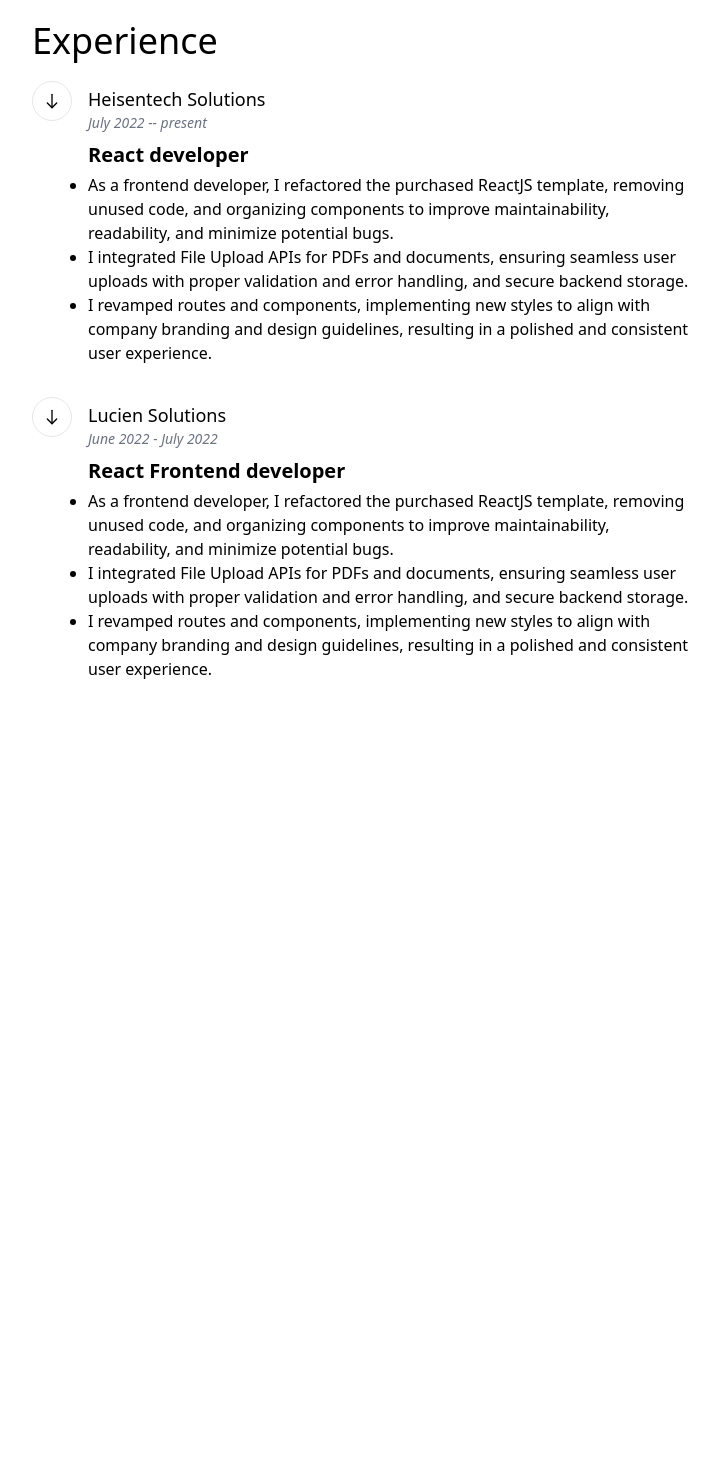
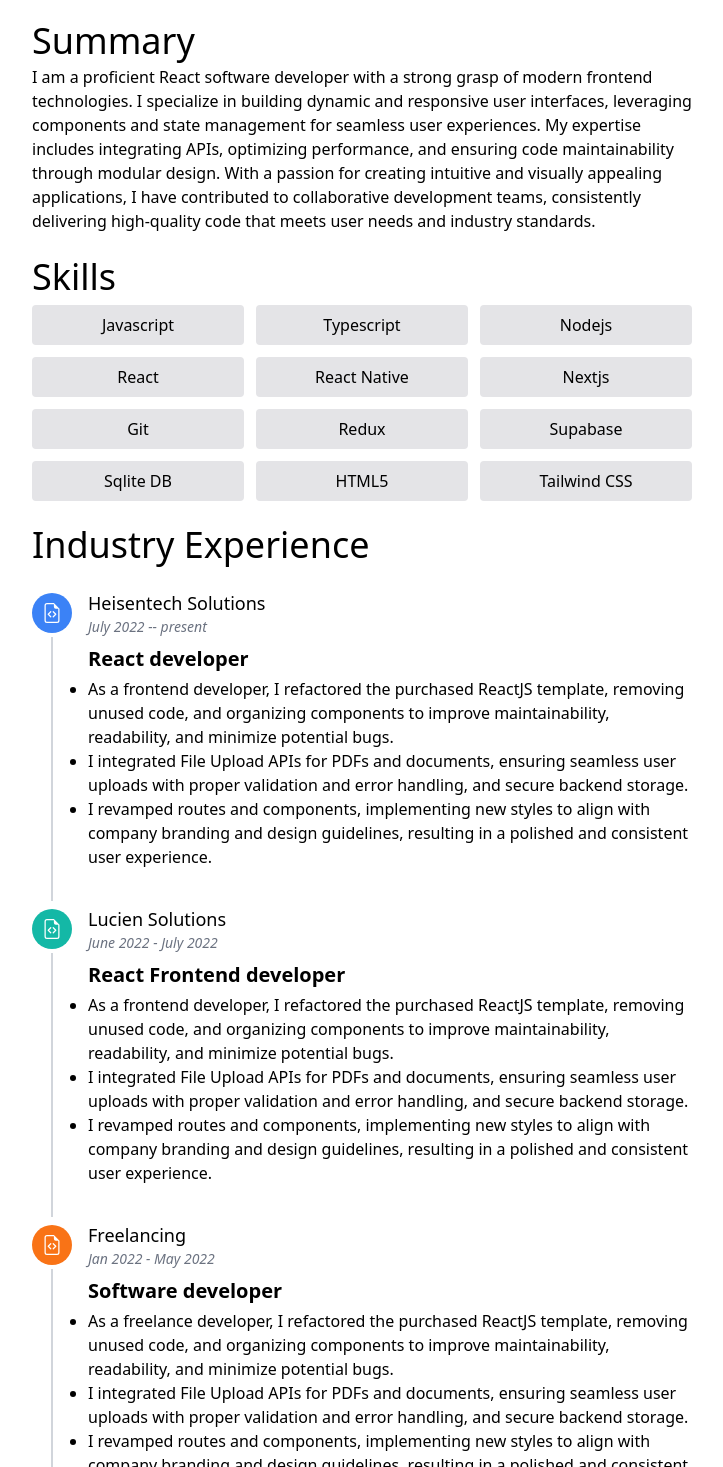
Before and after one commit to saadsiddiqui07/saad.portfolio, a Next.js app: page /experience in a window 1280 px wide. Shown: the part 63-1530 px from the top of the page, without its empty margins (278-1001 px from the left). Before the commit the page ends 836 px from the top, so only its background shows below. Built offline with nearby package versions, Linux system fonts and the light colour scheme.

Commit message:
add: details in experience page

```diff
--- /dev/null
+++ b/components/Header/index.tsx
@@ -0,0 +1,22 @@
+import { useTheme } from "next-themes";
+import React from "react";
+import LightMode from "../icons/LightMode";
+import DarkMode from "../icons/DarkMode";
+
+const Header = () => {
+  const { resolvedTheme, setTheme } = useTheme();
+  return (
+    <header className="pt-5 flex mx-5 sm:mx-10 md:mx-20">
+      <button
+        className={`ml-auto active:border-[0.8px] p-1 rounded-md border-solid ${
+          resolvedTheme === "dark" ? "border-gray-500" : "border-black"
+        }`}
+        onClick={() => setTheme(resolvedTheme === "dark" ? "light" : "dark")}
+      >
+        {resolvedTheme === "dark" ? <LightMode /> : <DarkMode />}
+      </button>
+    </header>
+  );
+};
+
+export default Header;
--- /dev/null
+++ b/components/icons/CodeIcon.tsx
@@ -0,0 +1,20 @@
+import React from "react";
+
+const CodeIcon = () => {
+  return (
+    <svg
+      xmlns="http://www.w3.org/2000/svg"
+      width="20"
+      height="20"
+      fill="currentColor"
+      className="bi bi-file-earmark-code text-white"
+      viewBox="0 0 16 16"
+    >
+      {" "}
+      <path d="M14 4.5V14a2 2 0 0 1-2 2H4a2 2 0 0 1-2-2V2a2 2 0 0 1 2-2h5.5L14 4.5zm-3 0A1.5 1.5 0 0 1 9.5 3V1H4a1 1 0 0 0-1 1v12a1 1 0 0 0 1 1h8a1 1 0 0 0 1-1V4.5h-2z" />{" "}
+      <path d="M8.646 6.646a.5.5 0 0 1 .708 0l2 2a.5.5 0 0 1 0 .708l-2 2a.5.5 0 0 1-.708-.708L10.293 9 8.646 7.354a.5.5 0 0 1 0-.708zm-1.292 0a.5.5 0 0 0-.708 0l-2 2a.5.5 0 0 0 0 .708l2 2a.5.5 0 0 0 .708-.708L5.707 9l1.647-1.646a.5.5 0 0 0 0-.708z" />{" "}
+    </svg>
+  );
+};
+
+export default CodeIcon;
--- a/components/layout/Layout.tsx
+++ b/components/layout/Layout.tsx
@@ -1,4 +1,5 @@
 import { Poppins } from "next/font/google";
+import Header from "../Header";
 
 interface Props {
   children: React.ReactNode;
@@ -13,6 +14,7 @@
 const Layout = ({ children }: Props) => {
   return (
     <>
+      <Header />
       <main className={poppins.className}>{children}</main>
     </>
   );
--- a/components/steps/index.tsx
+++ b/components/steps/index.tsx
@@ -1,37 +1,17 @@
-import React, { useState } from "react";
+import React from "react";
+import CodeIcon from "../icons/CodeIcon";
 
 const Steps = () => {
   return (
     <div className="my-5">
       <div className="flex">
         <div className="flex flex-col items-center mr-4">
-          <div>
-            <div className="flex items-center justify-center w-10 h-10 border rounded-full">
-              <svg
-                className="w-4 dark:text-white"
-                stroke="currentColor"
-                strokeWidth="2"
-                strokeLinecap="round"
-                strokeLinejoin="round"
-                viewBox="0 0 24 24"
-              >
-                <line
-                  fill="none"
-                  strokeMiterlimit="10"
-                  x1="12"
-                  y1="2"
-                  x2="12"
-                  y2="22"
-                />
-                <polyline
-                  fill="none"
-                  strokeMiterlimit="10"
-                  points="19,15 12,22 5,15"
-                />
-              </svg>
+          <div className="mt-2 mb-1">
+            <div className="flex items-center bg-blue-500 justify-center w-10 h-10 rounded-full">
+              <CodeIcon />
             </div>
           </div>
-          <div className="w-px h-full dark:bg-white" />
+          <div className="w-[1.5px] h-full bg-gray-300 dark:bg-white" />
         </div>
         <div className="pt-1 pb-8">
           <a
@@ -67,33 +47,12 @@
       </div>
       <div className="flex">
         <div className="flex flex-col items-center mr-4">
-          <div>
-            <div className="flex items-center justify-center w-10 h-10 border rounded-full">
-              <svg
-                className="w-4 dark:text-white"
-                stroke="currentColor"
-                strokeWidth="2"
-                strokeLinecap="round"
-                strokeLinejoin="round"
-                viewBox="0 0 24 24"
-              >
-                <line
-                  fill="none"
-                  strokeMiterlimit="10"
-                  x1="12"
-                  y1="2"
-                  x2="12"
-                  y2="22"
-                />
-                <polyline
-                  fill="none"
-                  strokeMiterlimit="10"
-                  points="19,15 12,22 5,15"
-                />
-              </svg>
+          <div className="mt-2 mb-1">
+            <div className="flex items-center bg-teal-500 justify-center w-10 h-10 rounded-full">
+              <CodeIcon />
             </div>
           </div>
-          <div className="w-px h-full dark:bg-white" />
+          <div className="w-[1.5px] h-full bg-gray-300 dark:bg-white" />
         </div>
         <div className="pt-1 pb-8">
           <a
@@ -130,6 +89,48 @@
           </ul>
         </div>
       </div>
+      <div className="flex">
+        <div className="flex flex-col items-center mr-4">
+          <div className="mt-2 mb-1">
+            <div className="flex items-center bg-orange-500 justify-center w-10 h-10 rounded-full">
+              <CodeIcon />
+            </div>
+          </div>
+          <div className="w-[1.5px] h-full bg-gray-300 dark:bg-white" />
+        </div>
+        <div className="pt-1 pb-8">
+          <a
+            target="_blank"
+            rel="noopener noreferrer"
+            href="https://luciensolutions.com/"
+            className="text-md md:text-lg hover:underline dark:text-gray-300"
+          >
+            Freelancing
+          </a>
+
+          <p className="text-gray-500 dark:text-gray-400 italic text-xs md:text-sm font-normal">
+            Jan 2022 - May 2022
+          </p>
+          <p className="text-xl font-bold mt-2 mb-1">Software developer</p>
+          <ul className="list-disc list-outside text-md dark:text-gray-400 ">
+            <li>
+              As a freelance developer, I refactored the purchased ReactJS
+              template, removing unused code, and organizing components to
+              improve maintainability, readability, and minimize potential bugs.
+            </li>
+            <li>
+              I integrated File Upload APIs for PDFs and documents, ensuring
+              seamless user uploads with proper validation and error handling,
+              and secure backend storage.
+            </li>
+            <li>
+              I revamped routes and components, implementing new styles to align
+              with company branding and design guidelines, resulting in a
+              polished and consistent user experience.
+            </li>
+          </ul>
+        </div>
+      </div>
     </div>
   );
 };
--- /dev/null
+++ b/constants/index.ts
@@ -0,0 +1,14 @@
+export const SKILLS = [
+    'Javascript',
+    'Typescript',
+    'Nodejs',
+    'React',
+    'React Native',
+    'Nextjs',
+    'Git',
+    'Redux',
+    'Supabase',
+    'Sqlite DB',
+    'HTML5',
+    'Tailwind CSS',
+  ]
--- a/pages/experience/index.tsx
+++ b/pages/experience/index.tsx
@@ -1,7 +1,8 @@
+import React from "react";
 import BackIcon from "@/components/icons/BackIcon";
 import Steps from "@/components/steps";
 import Link from "next/link";
-import React from "react";
+import { SKILLS } from "@/constants";
 
 const ExperiencePage = () => {
   return (
@@ -15,8 +16,36 @@
         </Link>
         <h1 className="font-bold text-xl">Back</h1>
       </div>
+
       <main className="mt-4 mx-4">
-        <h1 className="text-3xl md:text-4xl">Experience</h1>
+        <h1 className="text-3xl md:text-4xl">Summary</h1>
+        <p className="my-1">
+          I am a proficient React software developer with a strong grasp of
+          modern frontend technologies. I specialize in building dynamic and
+          responsive user interfaces, leveraging components and state management
+          for seamless user experiences. My expertise includes integrating APIs,
+          optimizing performance, and ensuring code maintainability through
+          modular design. With a passion for creating intuitive and visually
+          appealing applications, I have contributed to collaborative
+          development teams, consistently delivering high-quality code that
+          meets user needs and industry standards.
+        </p>
+      </main>
+      <main className="mt-6 mx-4">
+        <h1 className="text-3xl md:text-4xl">Skills</h1>
+        <ul className="grid grid-cols-2 gap-3 my-2 md:grid-cols-3">
+          {SKILLS.map((skill) => (
+            <li
+              key={skill}
+              className="w-full rounded bg-zinc-200 p-2 text-center dark:bg-zinc-900"
+            >
+              {skill}
+            </li>
+          ))}
+        </ul>
+      </main>
+      <main className="mt-6 mx-4">
+        <h1 className="text-3xl md:text-4xl">Industry Experience</h1>
         <Steps />
       </main>
     </div>
--- a/pages/index.tsx
+++ b/pages/index.tsx
@@ -1,23 +1,10 @@
+import Header from "@/components/Header";
 import HeroSection from "@/components/hero-section";
-import DarkMode from "@/components/icons/DarkMode";
-import LightMode from "@/components/icons/LightMode";
-import { useTheme } from "next-themes";
 
 export default function Home() {
-  const { setTheme, resolvedTheme } = useTheme();
-
   return (
     <main className="md:max-w-6xl flex-1 md:mx-auto">
-      <header className="pt-5 flex mx-5 sm:mx-10 md:mx-20">
-        <button
-          className={`ml-auto active:border-[0.8px] p-1 rounded-md border-solid ${resolvedTheme === 'dark' ? "border-gray-500" : "border-black"}`}
-          onClick={() =>
-              setTheme(resolvedTheme === "dark" ? "light" : "dark")
-          }
-        >
-          {resolvedTheme === "dark" ? <LightMode /> : <DarkMode />}
-        </button>
-      </header>
+      <Header />
       <HeroSection />
     </main>
   );
--- a/posts/comprehension-a-developer-skill-you-need.mdx
+++ b/posts/comprehension-a-developer-skill-you-need.mdx
@@ -2,13 +2,14 @@
 title: Comprehension - a developer skill you need
 author: "Nikhil Kachare"
 metaTitle: "Comprehension: a developer skill you need"
-metaDesc: "How to use algolia to implement advance queries in firebase realtime database."
+metaDesc: "A blog written for developers."
 socialImage: images/comprehension-a-developer-skill.png
 profileImage: images/fake-profile.jpeg
-date: '2017-07-08'
+date: "2017-07-08"
 tags:
   - skills
 ---
+
 I've been a professional frontend developer for a couple of years now. There are few skills that I have picked up the hard way. This post is for highlighting one of those skills.
 
 Comprehension, as a web developer today, it is one of the most important skills a developer could have in his/her arsenal but is sadly neglected most of the time. Fast changing technologies and an explosion of javascript frameworks, is making it harder to stay on rigid and legacy languages (languages that are taught in schools with books written on them). In the age of the shared economy, web developers have to share their resources and depend on other developers' resources. Even though package managers are making it easier to install and publish packages over the internet, smooth distribution doesn't guarantee usefulness.
```
Also changed, not shown: pages/blogs/[slug].tsx (+11 -5 lines).
